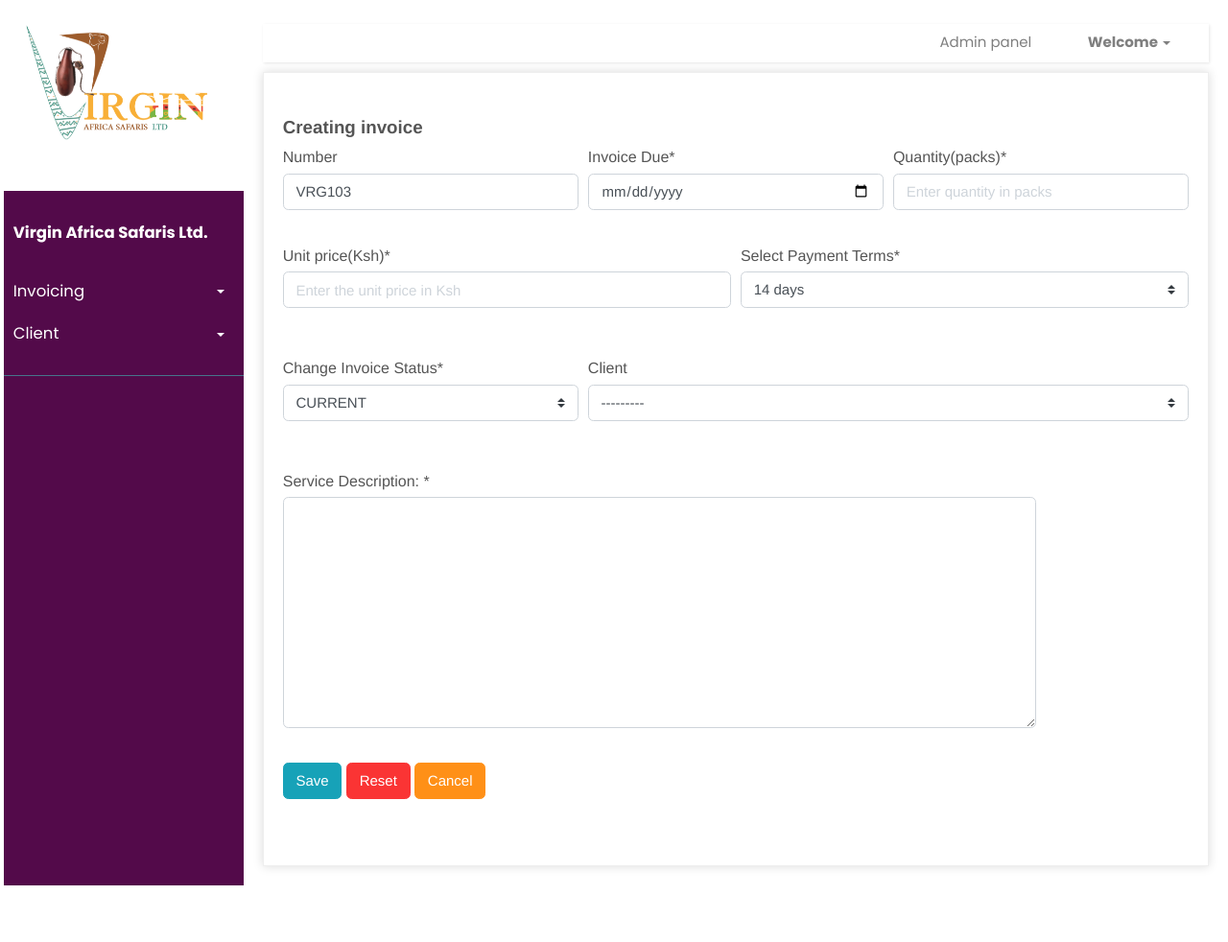
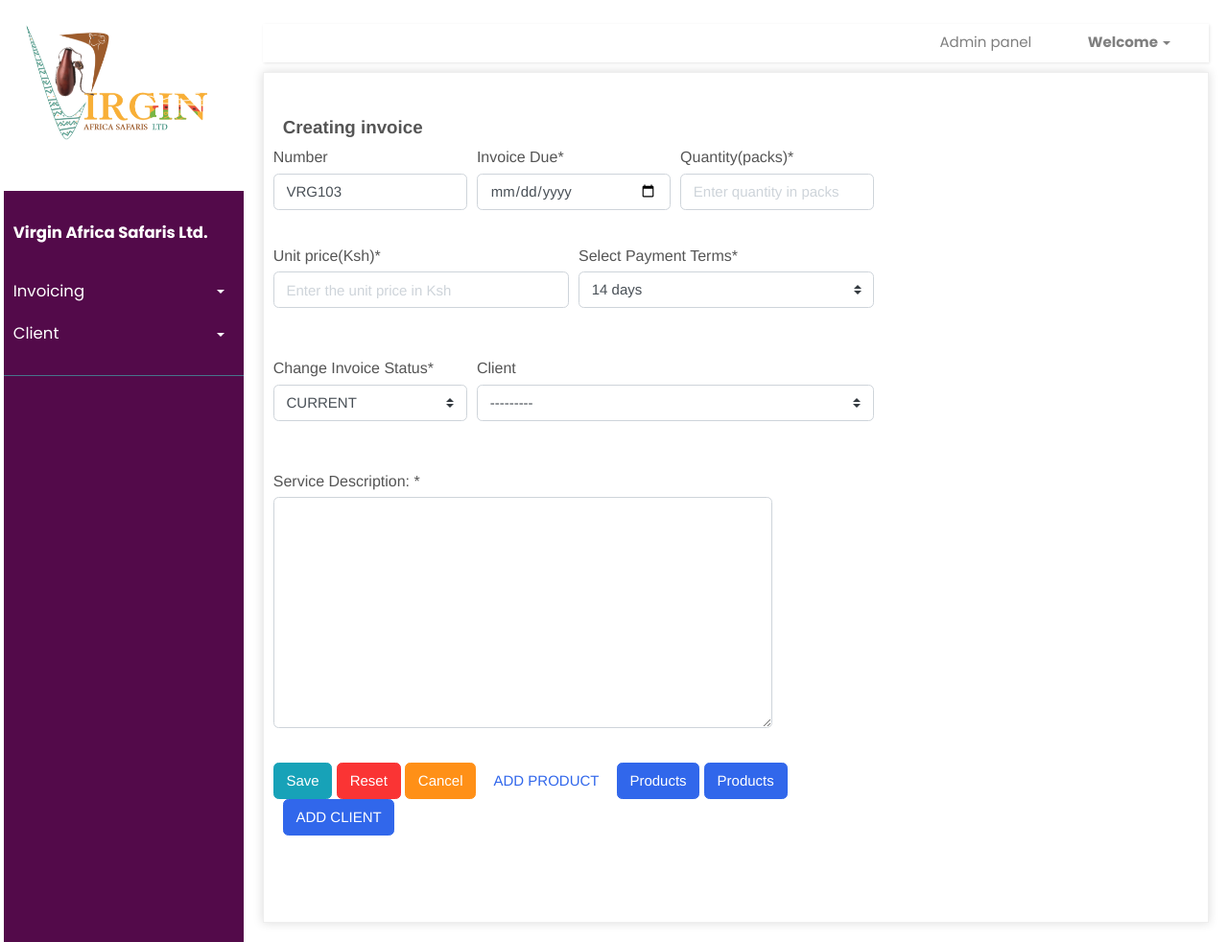
Before and after one commit to kenwekesa/virgin-invoicing-app, a Django app: page /createinvoice/ in a window 1280 px wide. Shown: the whole page at 96% size. Before the commit the page ends 923 px from the top, so only its background shows below. Run offline with Django 3.2, Linux system fonts and the light colour scheme; data comes from the database, SQL or seed files in the repository; some libraries are stand-ins or nearby versions; some web fonts are replaced.

Commit message:
client and product forms

```diff
--- a/invoice/views.py
+++ b/invoice/views.py
@@ -72,6 +72,15 @@
 
 
     return render(request, 'client/create_client.html', context)
+
+@login_required
+def products(request):
+    context = {}
+    products = Product.objects.all()
+    context['products'] = products
+
+    return render(request, 'invoice/products.html', context)
+
 def createBuildInvoice(request, slug):
 	#fetch that invoice
 	try:
--- a/templates/invoice/create_invoice.html
+++ b/templates/invoice/create_invoice.html
@@ -8,6 +8,7 @@
 <!--Login-->
 <div class="container py-5 create-form-box">
   <h5>Creating invoice</h5>
+  <div class="row">
     <form method="POST">
       {% csrf_token %}
 
@@ -17,7 +18,9 @@
         <div class="form-group col-4">{{ form.quantity|as_crispy_field }}</div>
       </div>
       <div class="form-row">
-      <div class="form-group col-6">{{ form.unit_price|as_crispy_field }}</div>
+        <div class="form-group col-6">
+          {{ form.unit_price|as_crispy_field }}
+        </div>
         <div class="form-group col-6">
           {{ form.paymentTerms|as_crispy_field }}
         </div>
@@ -34,9 +37,31 @@
       <button class="btn btn-info" type="submit">Save</button>
       <button class="btn btn-danger" type="submit">Reset</button>
       <button class="btn btn-warning" type="submit">Cancel</button>
+      <button
+        href="#addProductModal"
+        type="button"
+        class="btn btn-link"
+        data-bs-toggle="modal"
+      >
+        ADD PRODUCT
+      </button>
+      <a href="{% url 'products'%}" class="btn btn-primary">Products</a>
+      <a href="{% url 'clients'%}" class="btn btn-primary">Products</a>
     </form>
+  </div>
+  <div class="row">
+    <div class="col-lg-6">
+      <div class="mb-5">
+        <form class="" action="#" method="post">
+          {% csrf_token %} {{client_form|crispy}}
+
+          <button type="submit" class="btn btn-primary">ADD CLIENT</button>
+        </form>
+      </div>
+    </div>
     <br />
   </div>
 
   <!-- ========================= FOOTER END // ========================= -->
   {% endblock content %}
+</div>
--- a/virginafrica/urls.py
+++ b/virginafrica/urls.py
@@ -37,6 +37,10 @@
         path("invoicemain/", invoice_views.main, name="invoice-main"),
         path("createinvoice/", invoice_views.create_invoice, name="create-invoice"),
         path("invoices/", invoice_views.view_invoices, name="view-invoices" ),
+
+
+        path('products',invoice_views.products, name='products'),
+        path('clients',invoice_views.clients, name='clients'),
         path('invoices/create-build/<slug:slug>',invoice_views.createBuildInvoice, name='create-build-invoice'),
 
         #Invoice documents pdf and email
```
Lines whose indentation alone changed are shown as unchanged.
